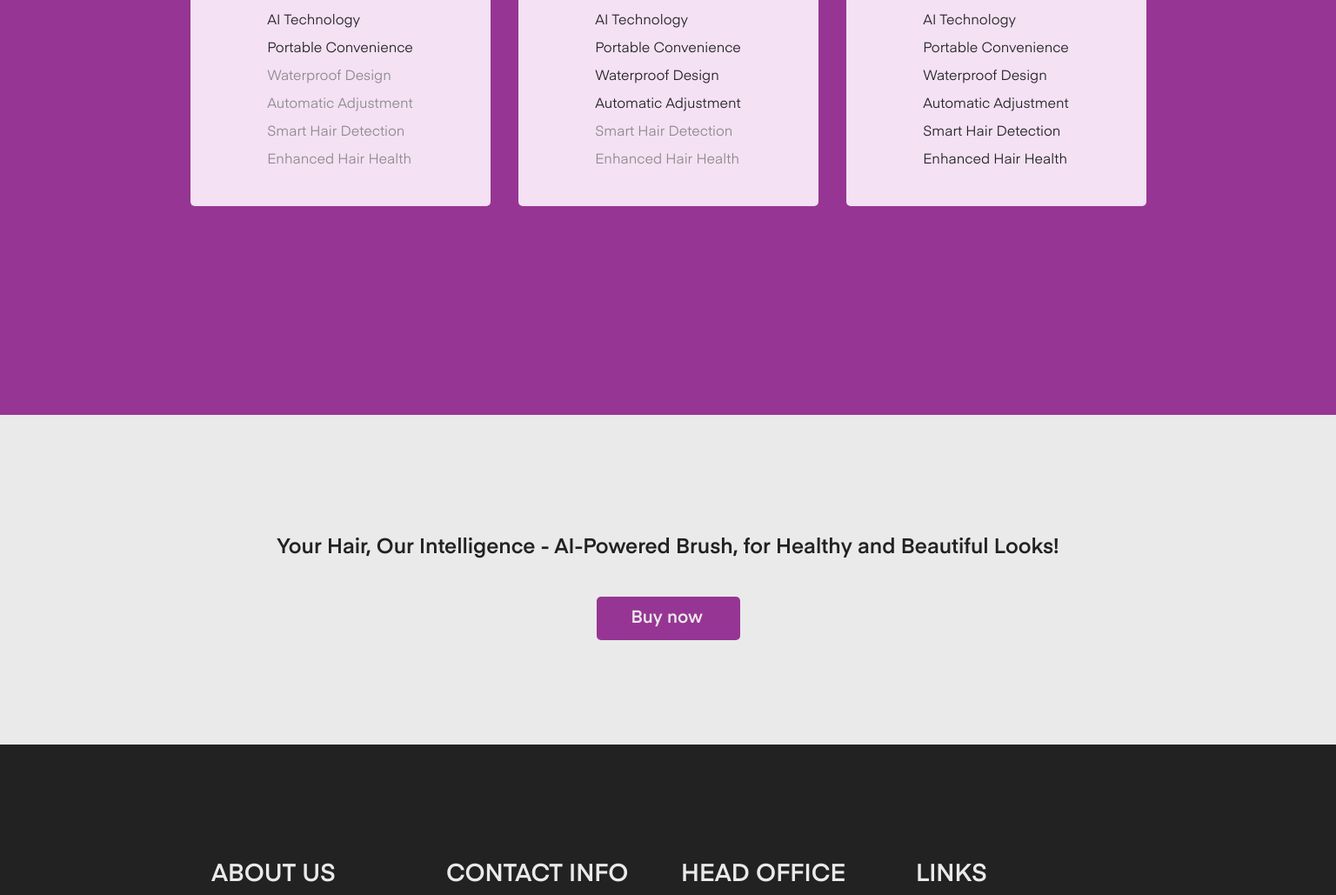
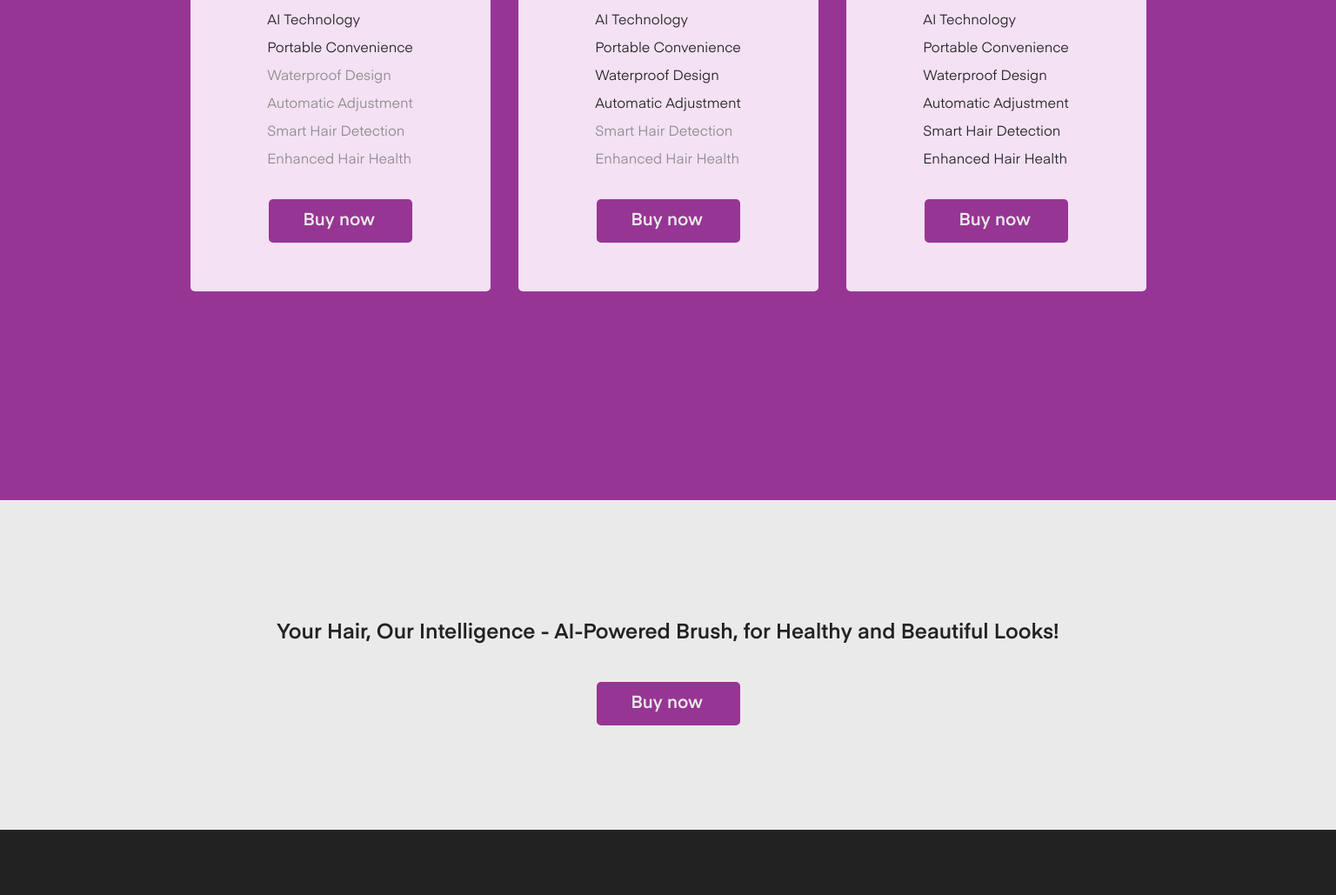
Before and after one commit to Shaszi/brushify, a plain HTML site: page index.html in a window 1536 px wide. Shown: the part 3540-4569 px from the top of the page at 87% size. Drawn offline with Linux system fonts and the light colour scheme.

Commit message:
buttons on price list

```diff
--- a/index.html
+++ b/index.html
@@ -138,6 +138,7 @@
                 <p class="disabled">Smart Hair Detection</p>
                 <p class="disabled">Enhanced Hair Health</p>
               </div>
+              <button class="bt-pink">Buy now</button>
             </div>
             <div class="price-box">
               <h3>h<span class="pinkAI">AI</span>r Brush PRO</h3>
@@ -151,6 +152,7 @@
                 <p class="disabled">Smart Hair Detection</p>
                 <p class="disabled">Enhanced Hair Health</p>
               </div>
+              <button class="bt-pink">Buy now</button>
             </div>
             <div class="price-box">
               <h3>h<span class="pinkAI">AI</span>r Brush ULTRA</h3>
@@ -164,6 +166,7 @@
                 <p class="">Smart Hair Detection</p>
                 <p class="">Enhanced Hair Health</p>
               </div>
+              <button class="bt-pink">Buy now</button>
             </div>
           </div>
           <div class="spacer-120"></div>
--- a/style.css
+++ b/style.css
@@ -310,6 +310,9 @@ p {
     grid-template-rows: 800px auto 1fr auto;
     padding: 0;
   }
+  .price-box button {
+    margin: 1.5rem 0;
+  }
   .navbar-button,
   .square-element,
   header {
```
